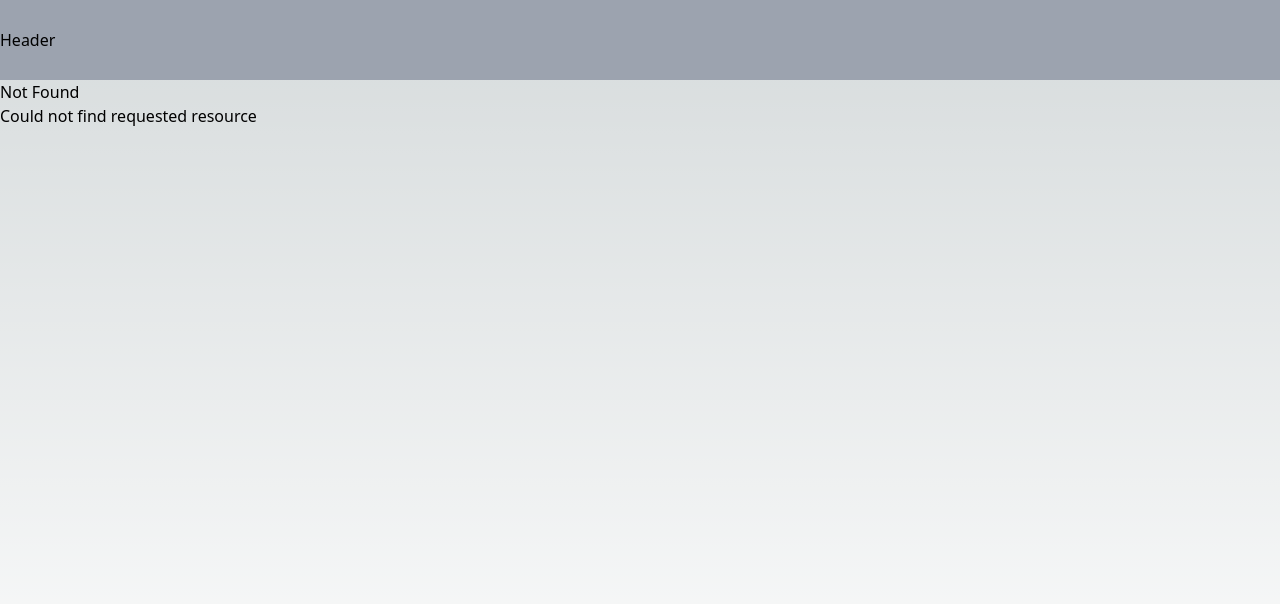
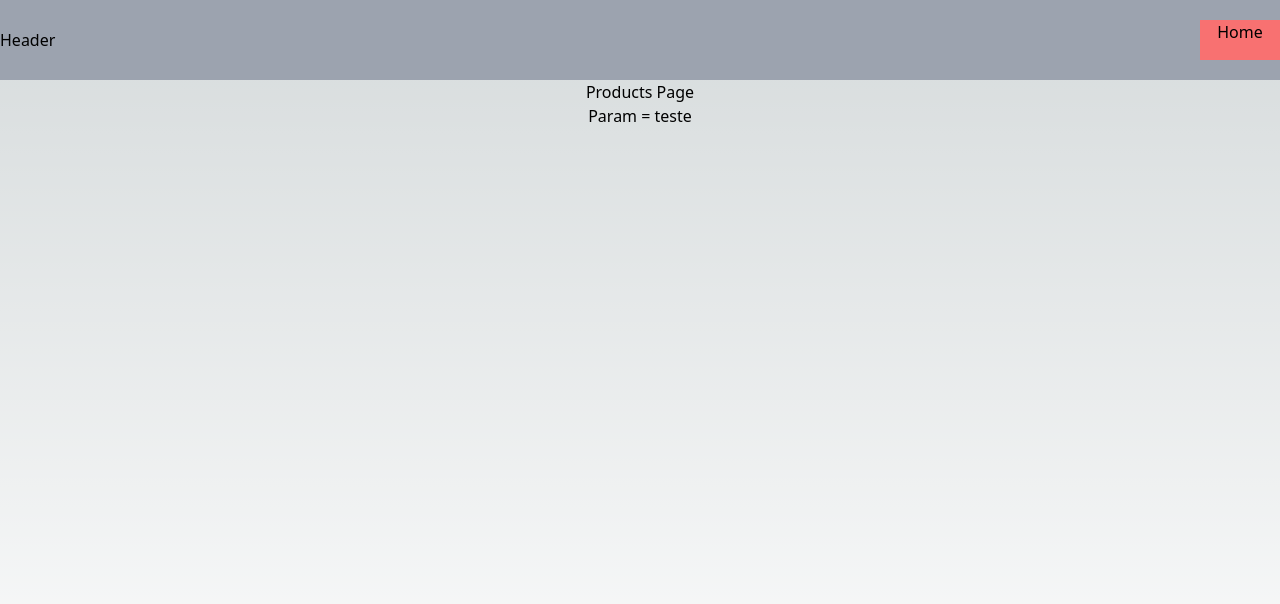
Before and after one commit to ffrezende/next13-boilerplate, a Next.js app: page /products/teste in a window 1280 px wide. Before the commit this address had no page. Shown: the top 604 px of the page. Built offline with nearby package versions, Linux system fonts and the light colour scheme.

Commit message:
Getting params from url

```diff
--- a/src/app/page.tsx
+++ b/src/app/page.tsx
@@ -7,6 +7,9 @@ export default function Home() {
       <h2 className="w-20 h-10 bg-blue-400 text-center">
         <Link href={'/dashboard'}>Dashboard</Link>
       </h2>
+      <h2 className="w-20 h-15 bg-yellow-400 text-center">
+        <Link href={'/products/teste'}>Product param</Link>
+      </h2>
     </div>
   )
 }
--- /dev/null
+++ b/src/app/products/[slug]/page.tsx
@@ -0,0 +1,15 @@
+interface ProductProps {
+  params: {
+    slug: string
+  }
+}
+
+export default function Product({ params }: ProductProps) {
+  const { slug } = params
+  return (
+    <div className="flex flex-col items-center justify-center w-full">
+      Products Page<div></div>
+      {`Param = ${slug}`}
+    </div>
+  )
+}
--- a/src/components/molecules/header/index.tsx
+++ b/src/components/molecules/header/index.tsx
@@ -1,7 +1,12 @@
+import Link from 'next/link'
+
 export default function Header() {
   return (
-    <div className="flex justify-self-center items-center w-full h-20 bg-gray-400">
+    <div className="flex justify-between items-center w-full h-20 bg-gray-400">
       <div>Header</div>
+      <h1 className="w-20 h-10 bg-red-400 text-center cursor-pointer">
+        <Link href={'/'}>Home</Link>
+      </h1>
     </div>
   )
 }
```
